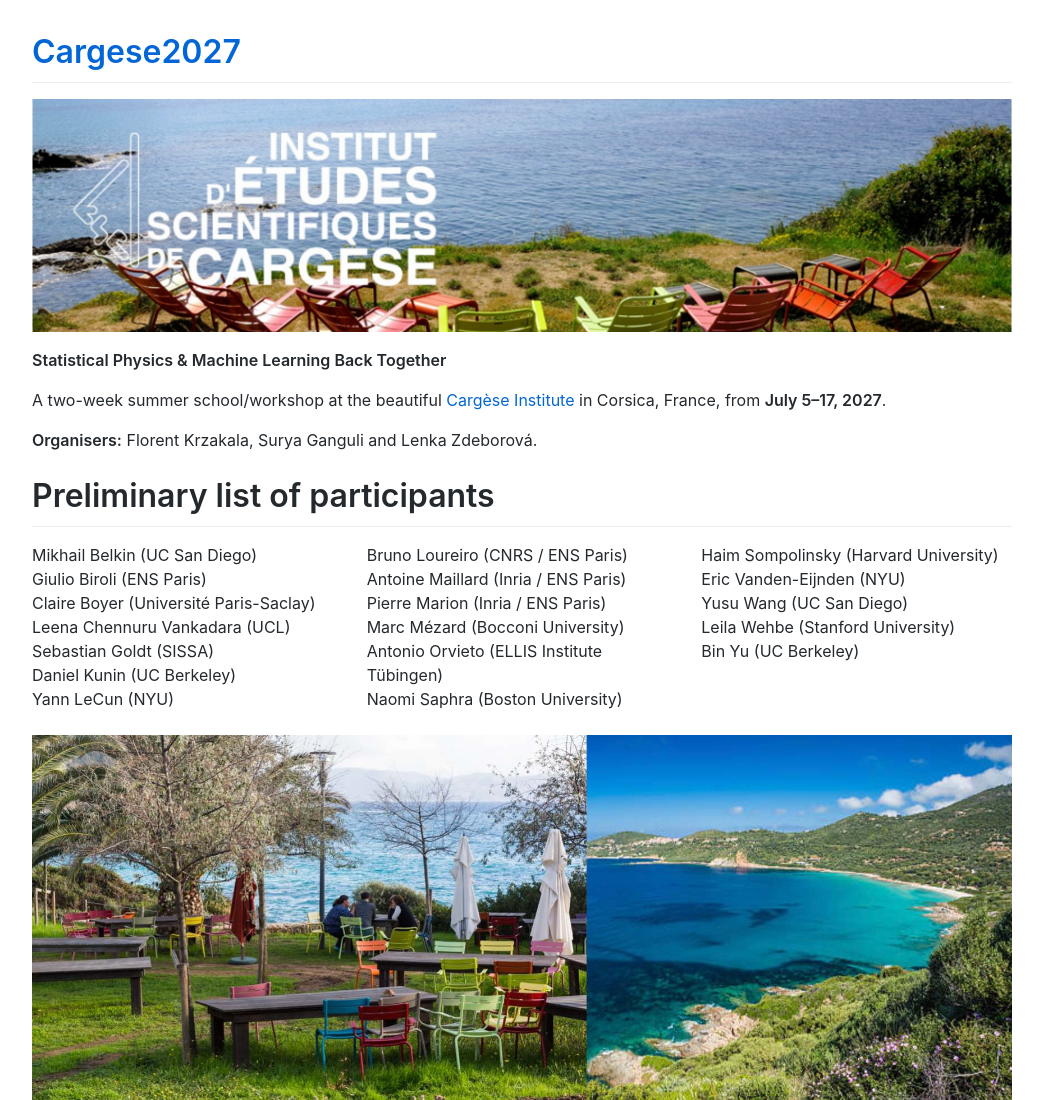
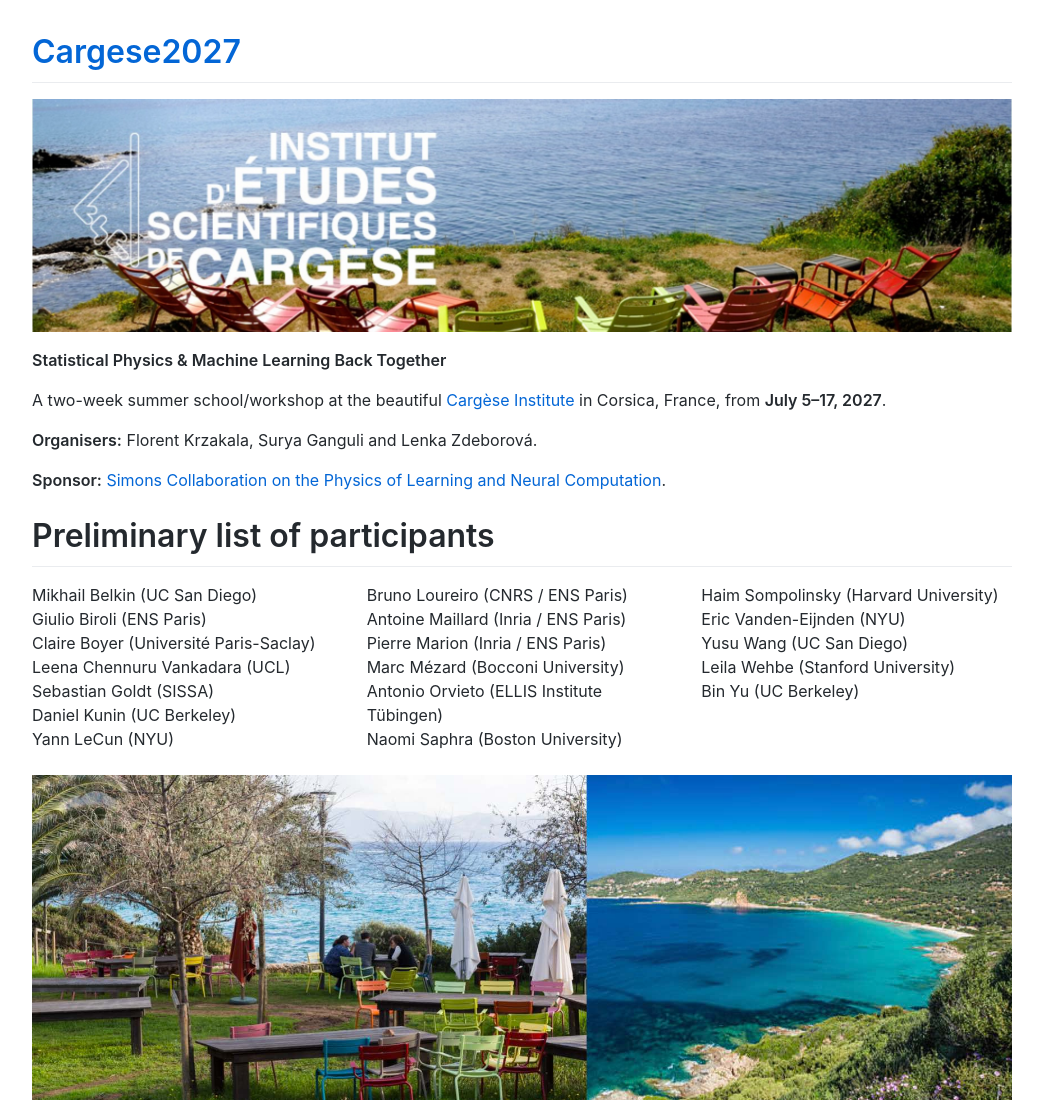
Before and after one commit to Cargese2027/cargese2027.github.io, a plain HTML site: page index.html in a window 1280 px wide. Shown: the top 1100 px of the page, without its empty margins (118-1161 px from the left). Drawn offline with Linux system fonts and the light colour scheme.

Commit message:
Add Simons Collaboration sponsor link

```diff
--- a/index.html
+++ b/index.html
@@ -29,6 +29,8 @@
 
       <p><strong>Organisers:</strong> Florent Krzakala, Surya Ganguli and Lenka Zdeborová.</p>
 
+      <p><strong>Sponsor:</strong> <a href="https://www.physicsoflearning.org/">Simons Collaboration on the Physics of Learning and Neural Computation</a>.</p>
+
       <h1 id="participants">Preliminary list of participants</h1>
 
       <div class="participants" role="list">
```
